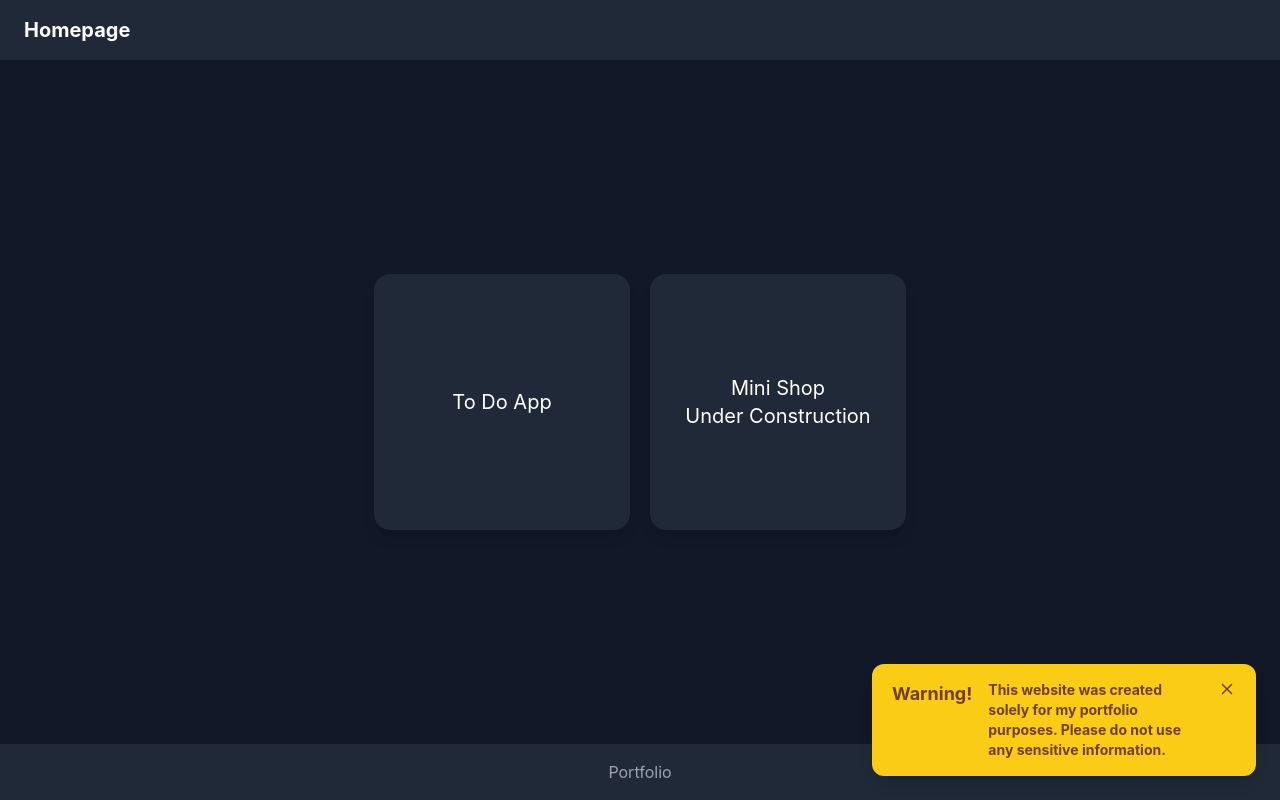
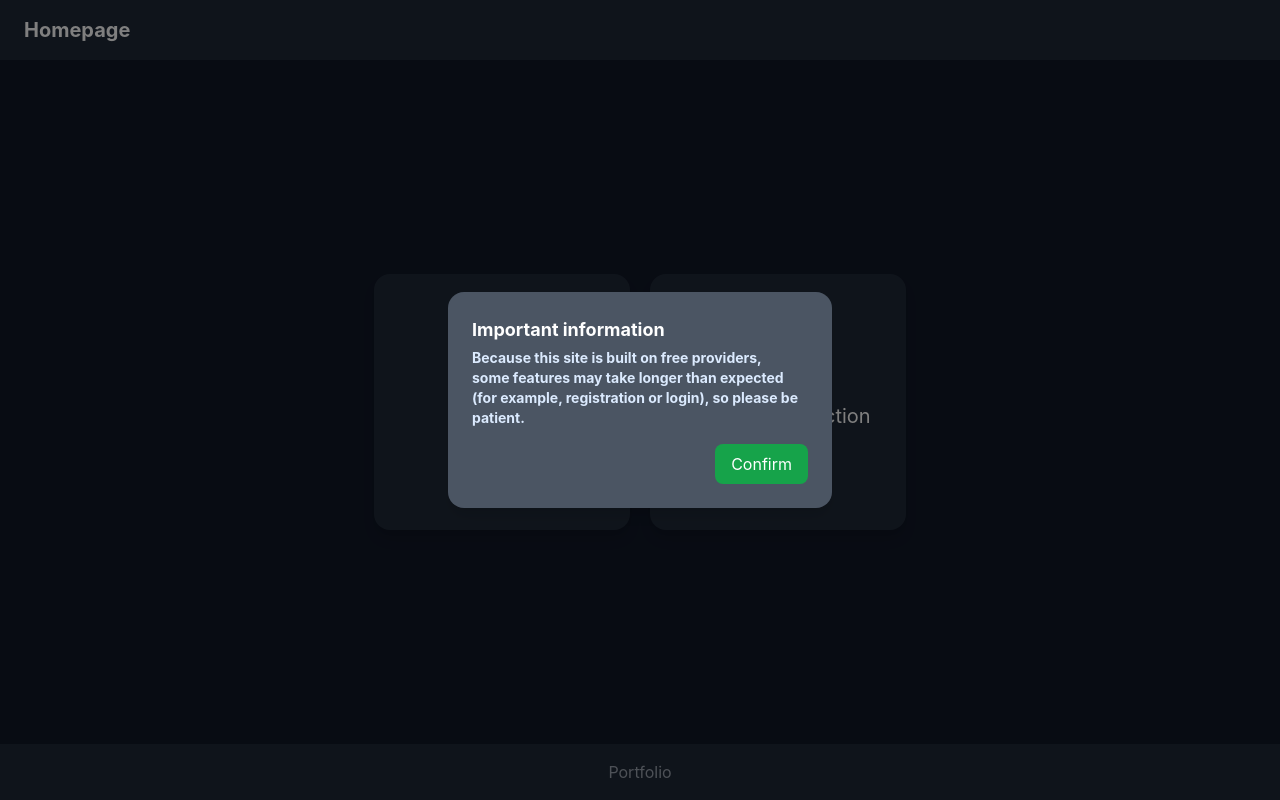
Before and after one commit to Xyonnn/TDLPortfolioFrontend, a React (Create React App) app: page / in a window 1280 px wide. Built offline with nearby package versions, Linux system fonts and the light colour scheme; no server answers.

Commit message:
Added modal box with information about why some features take longer than they should take

```diff
--- a/src/App.js
+++ b/src/App.js
@@ -8,14 +8,17 @@ import { onAuthStateChanged } from "firebase/auth";
 import TDLPage from "./Pages/TDL-page.js";
 import ResetPassword from "./Pages/resetPassword-page.js";
 import { Alert } from "./Pages/savedToast.js"
+import { InfoAlert } from "./Pages/modalWindow.js";
 
 function App() {
   const [user, setUser] = useState(null);
   const [loading, setLoading] = useState(true);
   const [toastVisible, setToastVisible] = useState(false);
+  const [infoVisible, setinfoVisible] = useState(false);
 
   useEffect(() => {
-      setToastVisible(true);
+      setinfoVisible(true);
+
     const unsubscribe = onAuthStateChanged(auth, (user) => {
       setUser(user);
       setLoading(false);
@@ -31,10 +34,14 @@ function App() {
     return children;
   };
 
+  const test = () =>{
+    setinfoVisible(false);
+        setToastVisible(true);
+  }
+
   function Homepage() {
     return (
       <div className="flex flex-col min-h-screen bg-gray-900 text-white">
-
         <div className="w-full flex justify-between items-center px-6 py-4 bg-gray-800">
           <Link to="/">
             <h1 className="text-xl font-bold">Homepage</h1>
@@ -58,6 +65,7 @@ function App() {
           <p className="text-gray-400">Portfolio</p>
         </div>
         <Alert title="Warning!" message="This website was created solely for my portfolio purposes. Please do not use any sensitive information." visible={toastVisible} onClose={()=> setToastVisible(false)} ></Alert>
+        <InfoAlert visible={infoVisible} onClose={test}></InfoAlert>
       </div>
 
     );
--- /dev/null
+++ b/src/Pages/modalWindow.js
@@ -0,0 +1,29 @@
+export function InfoAlert({ visible, onClose }){
+   if (!visible) return null;
+  return(
+    <div className={`fixed inset-0 z-50 flex items-center justify-center
+              ${visible ? "opacity-100 translate-y-0" : "opacity-0 translate-y-6"}`}>
+
+      <div className="absolute inset-0 bg-black/50"/>
+
+        <div className="relative z-10 bg-gray-600 rounded-2xl shadow-lg p-6 w-96">
+
+          <h2 className="text-lg font-bold mb-1">
+            Important information
+          </h2>
+
+          <p className="text-sm text-blue-100 mb-4 font-bold">
+            Because this site is built on free providers,<br></br> some features may take longer than expected <br></br>(for example, registration or login), so please be patient.
+          </p>
+
+          <div className="flex justify-end gap-3">
+            <button onClick={onClose} className="px-4 py-2 rounded-lg bg-green-600 hover:bg-green-500">
+              Confirm
+            </button>
+          </div>
+
+        </div>
+
+    </div>
+  );
+}
```
